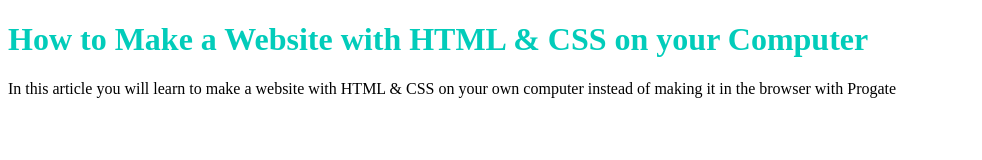
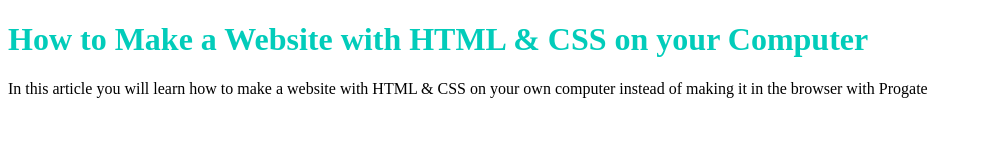
Before and after one commit to Feyisarae/feyisarae.github.io, a plain HTML site: page index.html in a window 1280 px wide. Shown: the whole page, without its empty margins (0-982 px from the left). Drawn offline with Linux system fonts and the light colour scheme.

Commit message:
Update index.html

```diff
--- a/index.html
+++ b/index.html
@@ -8,6 +8,6 @@
   </head>
   <body>
     <h1 class="title">How to Make a Website with HTML & CSS on your Computer</h1>
-    <p>In this article you will learn to make a website with HTML & CSS on your own computer instead of making it in the browser with Progate</p>
+    <p>In this article you will learn how to make a website with HTML & CSS on your own computer instead of making it in the browser with Progate</p>
   </body>
 </html>
```
